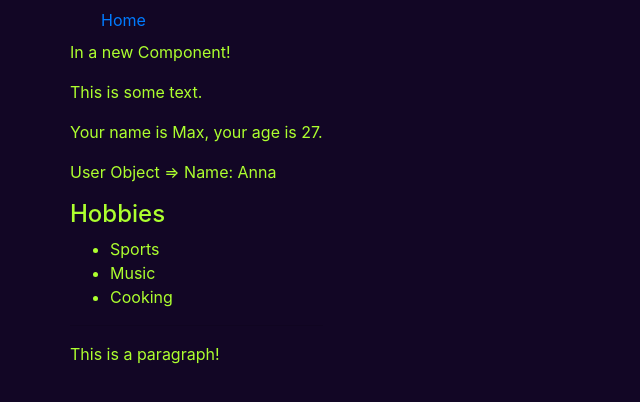
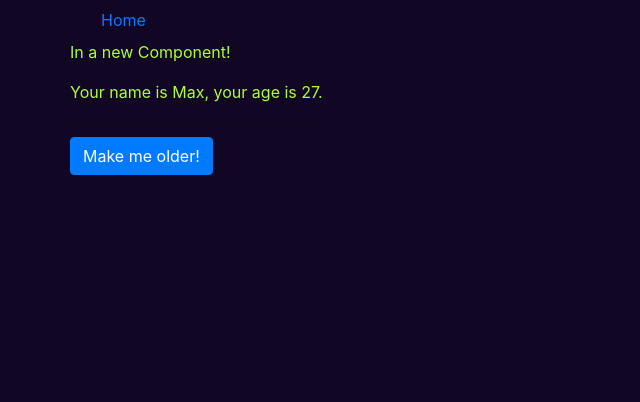
Before and after one commit to djbauman/react-sandbox, a React (Create React App) app: page / in a window 1280 px wide. Shown: the top 402 px of the page, without its empty margins (0-640 px from the left). Built offline with nearby package versions, Linux system fonts and the light colour scheme.

Commit message:
events and reactJS

```diff
--- a/src/components/App.js
+++ b/src/components/App.js
@@ -4,10 +4,6 @@ import { Home } from "./Home";
 
 export class App extends React.Component {
   render() {
-    var user = {
-      name: "Anna",
-      hobbies: ["Sports", "Music", "Cooking"]
-    };
     return(
       <div className="container">
         <div className="row">
@@ -17,9 +13,7 @@ export class App extends React.Component {
         </div>
         <div className="row">
           <div className="col-xs-10 col-xs-offset 1">
-            <Home name={"Max"} age={27} user={user}>
-              <p>This is a paragraph!</p>
-            </Home>
+            <Home name={"Max"} age={27}/>
           </div>
         </div>
       </div>
--- a/src/components/Header.js
+++ b/src/components/Header.js
@@ -3,7 +3,7 @@ import React from "react";
 export class Header extends React.Component {
   render() {
     return(
-      <nav className="navbar navbar-default">
+      <nav className="navbar navbar-light">
         <div className="container">
           <div className="navbar-header">
             <ul className="nav navbar-nav">
--- a/src/components/Home.js
+++ b/src/components/Home.js
@@ -2,23 +2,27 @@ import React from "react";
 import PropTypes from 'prop-types';
 
 export class Home extends React.Component {
+
+  constructor(props) {
+    super();
+    this.age = props.age;
+  }
+
+  onMakeOlder() {
+    console.log("Executing onMakeOlder function.");
+    this.age += 1;
+  }
+
   render() {
-    console.log(this.props)
-    var text = "This is some text.";
+    // console.log(this.props)
+    console.log(this.age)
     return(
       <div>
         <p>In a new Component!</p>
-        <p>{text}</p>
-        <p>Your name is {this.props.name}, your age is {this.props.age}.</p>
-        <p>User Object => Name: {this.props.user.name}</p>
-        <div>
-          <h4>Hobbies</h4>
-            <ul>
-              {this.props.user.hobbies.map((hobby, i) => <li key={i}>{hobby}</li>)}
-            </ul>
-        </div>
+        <p>Your name is {this.props.name}, your age is {this.age}.</p>
         <hr/>
-        {this.props.children}
+        {/* <button onClick={this.onMakeOlder.bind(this)} className="btn btn-primary">Make me older!</button> */}
+        <button onClick={() => this.onMakeOlder()} className="btn btn-primary">Make me older!</button>
       </div>
     );
   }
@@ -27,6 +31,4 @@ export class Home extends React.Component {
 Home.propTypes = {
   name: PropTypes.string,
   age: PropTypes.number,
-  user: PropTypes.object,
-  children: PropTypes.element.isRequired
 };
```
